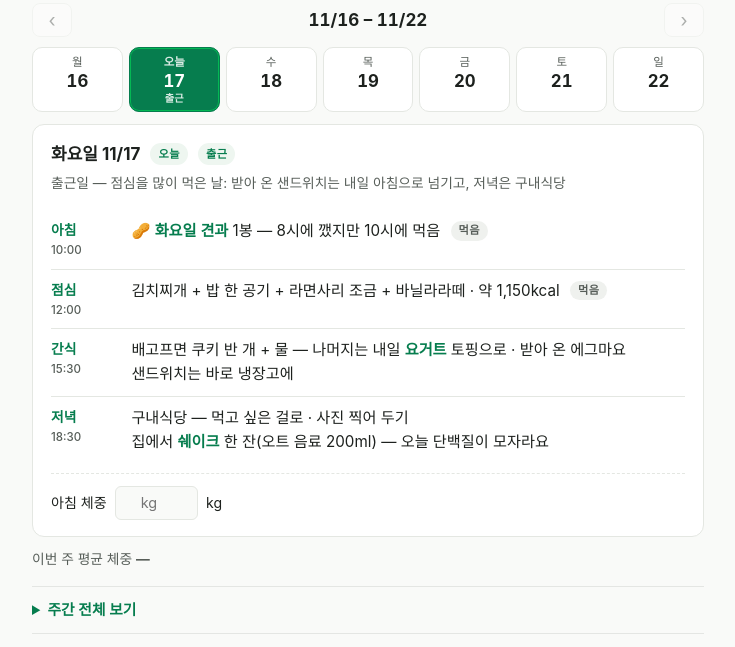
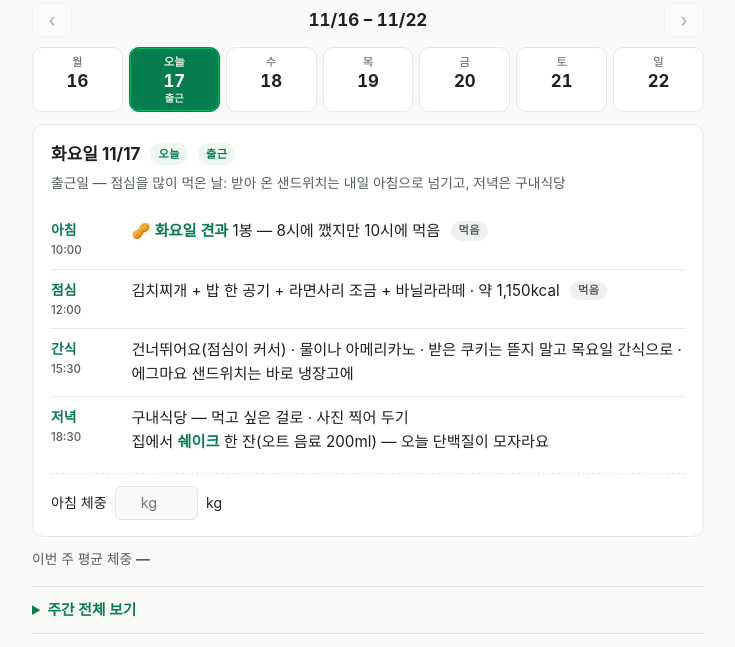
Before and after one commit to seosimba/diet, a plain HTML site: page index.html in a window 1280 px wide. Shown: the part 146-793 px from the top of the page, without its empty margins (272-1007 px from the left). Drawn offline with Linux system fonts and the light colour scheme; a web font is replaced by a local one.

Commit message:
fix: 쿠키는 뜯으면 보관이 안 돼 통째로 — 화 간식 건너뛰고 목요일 간식(구운 계란 2와)으로

```diff
--- a/index.html
+++ b/index.html
@@ -711,9 +711,9 @@
   /* 주간 캘린더 — 다음 주는 PLAN 에 7줄만 더하면 돼요. 체중은 날짜별로 이 브라우저에 저장 */
   var PLAN = [
     {"d": "2026-11-16", "note": "점심을 많이 먹은 날 — 저녁은 거르지 말고 가볍게 (아이들은 먼저 먹음)", "b": "돌체라떼 + 견과", "l": "삼치구이 정식<br>밥 한 공기·된장찌개까지", "s": "우유 한 잔", "n": "<a href=\"#r-egg-rice\"><strong>버터간장 스크램블 계란밥</strong></a> + 사과 1개 · 약 540kcal — 맛있고 간편했어요", "t": {"n": "혼자 · 19:30 전"}, "done": ["b", "l", "n"]},
-    {"d": "2026-11-17", "office": true, "note": "출근일 — 점심을 많이 먹은 날: 받아 온 샌드위치는 내일 아침으로 넘기고, 저녁은 구내식당", "b": "🥜 <a href=\"#r-nuts\">화요일 견과</a> 1봉 — 8시에 깼지만 10시에 먹음", "l": "김치찌개 + 밥 한 공기 + 라면사리 조금 + 바닐라라떼 · 약 1,150kcal", "s": "배고프면 쿠키 반 개 + 물 — 나머지는 내일 <a href=\"#r-yogurt\">요거트</a> 토핑으로 · 받아 온 에그마요 샌드위치는 바로 냉장고에", "n": "구내식당 — 먹고 싶은 걸로 · 사진 찍어 두기<br>집에서 <a href=\"#r-shake\">쉐이크</a> 한 잔(오트 음료 200ml) — 오늘 단백질이 모자라요", "t": {"b": "10:00", "l": "12:00", "s": "15:30", "n": "18:30"}, "done": ["b", "l"]},
-    {"d": "2026-11-18", "b": "🥪 어제 받아 온 에그마요 샌드위치 + 커피 · 약 500kcal (차가우면 전자레인지 20초) — 빵 아침은 냉동해 두고 다음에", "l": "제육 정식 또는 보쌈 정식 (쌈 많이)", "s": "🥣 <a href=\"#r-yogurt\">그릭요거트 볼</a> (시리얼·블루베리·꿀) — 어제 쿠키가 남았으면 시리얼 대신 부숴 올려요", "n": "🍝 <a href=\"#r-pasta-cream\"><strong>베이컨 새우 크림 파스타</strong></a> (베이컨 + 새우) + 브로콜리 · 약 600kcal", "k": "같은 <a href=\"#r-pasta-cream\">베이컨 새우 크림 파스타</a> — 냄비로 펜네 300g을 한 번에 삶아 나눠요 · 아이 둘 몫: 우유 300ml + 치즈 3장 + 베이컨 6장 + 새우 24마리"},
-    {"d": "2026-11-19", "note": "종일 집에 있는 날 — 점심을 파스타로", "b": "🥜 <a href=\"#r-nuts\">목요일 견과</a> + 흰 우유 라떼", "l": "🍝 <a href=\"#r-pasta-aglio\"><strong>새우·바지락 알리오 올리오</strong></a> + 브로콜리 · 약 550kcal", "s": "구운 계란 2", "n": "구운 계란 2 + 군고구마 1 + 오이 (밥 대신 고구마)", "t": {"l": "12:30 집"}, "k": "<a href=\"#r-egg-rice\">버터간장 계란밥</a> 2그릇(한 그릇에 햇반 큰 공기 + 계란 3) + 냉동 만두 + 군고구마 · 저는 계란·고구마만 같이"},
+    {"d": "2026-11-17", "office": true, "note": "출근일 — 점심을 많이 먹은 날: 받아 온 샌드위치는 내일 아침으로 넘기고, 저녁은 구내식당", "b": "🥜 <a href=\"#r-nuts\">화요일 견과</a> 1봉 — 8시에 깼지만 10시에 먹음", "l": "김치찌개 + 밥 한 공기 + 라면사리 조금 + 바닐라라떼 · 약 1,150kcal", "s": "건너뛰어요(점심이 커서) · 물이나 아메리카노 · 받은 쿠키는 뜯지 말고 목요일 간식으로 · 에그마요 샌드위치는 바로 냉장고에", "n": "구내식당 — 먹고 싶은 걸로 · 사진 찍어 두기<br>집에서 <a href=\"#r-shake\">쉐이크</a> 한 잔(오트 음료 200ml) — 오늘 단백질이 모자라요", "t": {"b": "10:00", "l": "12:00", "s": "15:30", "n": "18:30"}, "done": ["b", "l"]},
+    {"d": "2026-11-18", "b": "🥪 어제 받아 온 에그마요 샌드위치 + 커피 · 약 500kcal (차가우면 전자레인지 20초) — 빵 아침은 냉동해 두고 다음에", "l": "제육 정식 또는 보쌈 정식 (쌈 많이)", "s": "🥣 <a href=\"#r-yogurt\">그릭요거트 볼</a> (시리얼·블루베리·꿀)", "n": "🍝 <a href=\"#r-pasta-cream\"><strong>베이컨 새우 크림 파스타</strong></a> (베이컨 + 새우) + 브로콜리 · 약 600kcal", "k": "같은 <a href=\"#r-pasta-cream\">베이컨 새우 크림 파스타</a> — 냄비로 펜네 300g을 한 번에 삶아 나눠요 · 아이 둘 몫: 우유 300ml + 치즈 3장 + 베이컨 6장 + 새우 24마리"},
+    {"d": "2026-11-19", "note": "종일 집에 있는 날 — 점심을 파스타로", "b": "🥜 <a href=\"#r-nuts\">목요일 견과</a> + 흰 우유 라떼", "l": "🍝 <a href=\"#r-pasta-aglio\"><strong>새우·바지락 알리오 올리오</strong></a> + 브로콜리 · 약 550kcal", "s": "🍪 화요일에 받은 쿠키 1개 + 구운 계란 2 · 약 475kcal — 원래 가벼운 날이라 넣어도 하루 1,700kcal쯤 (유통기한이 더 이르면 수요일 요거트 대신)", "n": "구운 계란 2 + 군고구마 1 + 오이 (밥 대신 고구마)", "t": {"l": "12:30 집"}, "k": "<a href=\"#r-egg-rice\">버터간장 계란밥</a> 2그릇(한 그릇에 햇반 큰 공기 + 계란 3) + 냉동 만두 + 군고구마 · 저는 계란·고구마만 같이"},
     {"d": "2026-11-20", "b": "흰 우유 + 🥜 <a href=\"#r-nuts\">금요일 견과</a>", "l": "쌀국수(고기 추가) 또는 칼국수 + 만두", "s": "🥣 <a href=\"#r-yogurt\">그릭요거트 볼</a> (시리얼·블루베리·꿀)", "n": "🍝 가족 크림 파스타 — <a href=\"#r-pasta-cream\">베이컨 새우 크림</a>대로, 1인 펜네 80g + 브로콜리", "k": "가족 크림 파스타 같이 — 아이 둘 몫 펜네 220g · 우유 300ml + 치즈 3장 + 베이컨 6장 + 새우 24마리"},
     {"d": "2026-11-21", "note": "9시 라이딩 — 아침을 나눠 먹어요, 물 500ml 더", "b": "라이딩 전 바나나 1 + 물<br>끝나고 🍞 <a href=\"#r-bread\">부시맨브레드 아침</a> (빵 반 덩이 + 카이막·잼 + 삶은 계란 2)", "l": "가족과, 같은 원칙으로", "s": "과일", "n": "외식이나 배달 OK (보쌈·구이, 밥 2/3) · 맥주 1캔 + 정한 안주", "t": {"b": "8:30 · 10:30"}},
     {"d": "2026-11-22", "b": "삶은 계란 2 + 바나나", "l": "가족과, 같은 원칙으로", "s": "우유 + 귤", "n": "🍝 <a href=\"#r-pasta-butter\"><strong>버터간장 베이컨 계란 파스타</strong></a> · 약 600kcal · 일주일 평균 체중 확인 · 다음 주 장보기", "k": "같은 <a href=\"#r-pasta-butter\">버터간장 베이컨 계란 파스타</a> — 냄비로 펜네 300g · 아이 둘 몫 베이컨 6장 + 계란 6개(스크램블은 그릇마다 따로)"}
```
